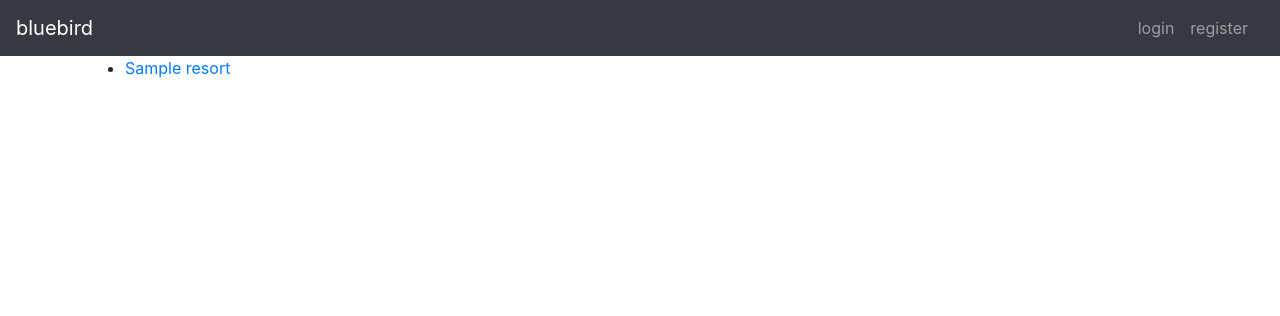
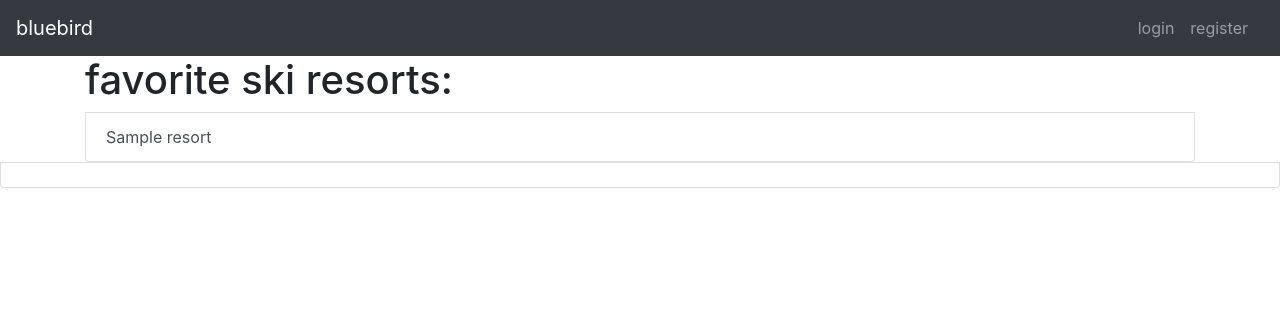
Before and after one commit to kravago/bluebird, a Flask app: page /favorites/1 in a window 1280 px wide. Shown: the top 316 px of the page. Run offline with Flask 2, Linux system fonts and the light colour scheme; tables that the repository leaves empty hold one stand-in row (values such as "Sample post"); some libraries are stand-ins or nearby versions.

Commit message:
favorites list looks nicer

```diff
--- a/templates/favorites.html
+++ b/templates/favorites.html
@@ -1,13 +1,14 @@
 {% extends 'base.html' %}
 
 {% block content %}
+
+<h1>favorite ski resorts:</h1>
+
 {% if favs %}
+  <div class="list-group"></div>
+    {% for f in favs %}
+        <a class="list-group-item list-group-item-action" href="/resort/{{ f.resort.id }}">{{ f.resort.name }}</li>
+    {% endfor %}
+{% endif %}
 
-    <ul>
-    {% for f in favs %}
-        <li><a href="/resort/{{ f.resort.id }}">{{ f.resort.name }}</a></li>
-    {% endfor %}
-    </ul>
-
-{% endif %}
 {% endblock %}
```
